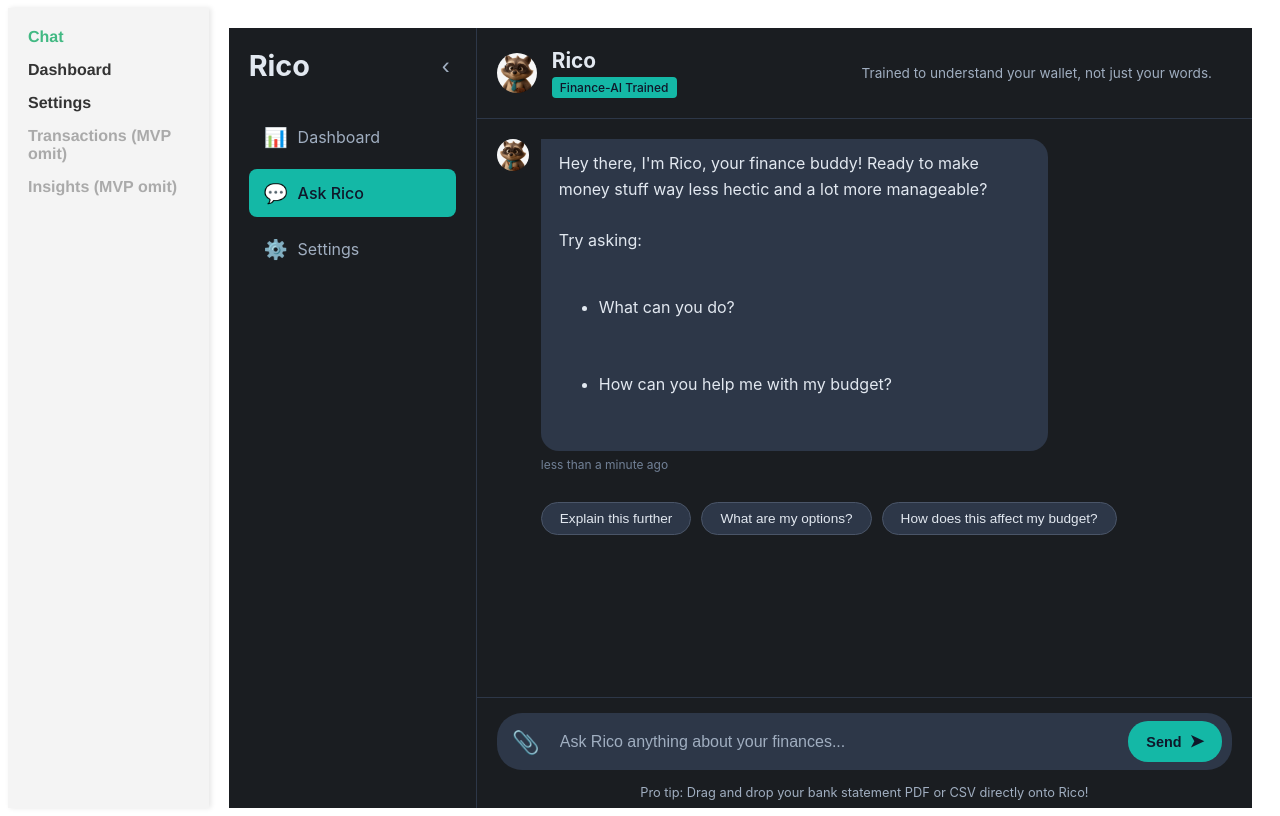
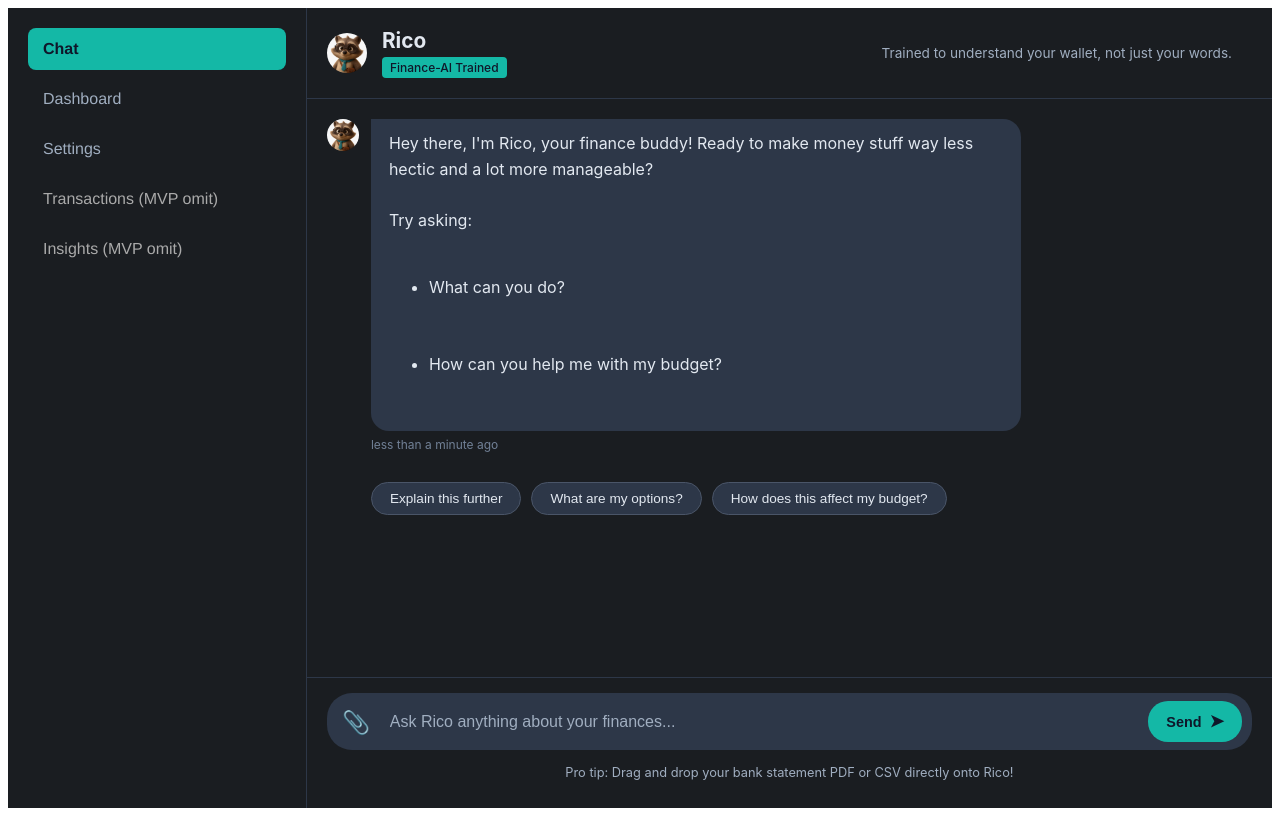
Before and after one commit to whyteaz/rico-frontend, a Vue app in the folder ai-financial-app/frontend/: page / in a window 1280 px wide. Built offline with nearby package versions, Linux system fonts and the light colour scheme.

Commit message:
style working

```diff
--- a/ai-financial-app/frontend/src/App.vue
+++ b/ai-financial-app/frontend/src/App.vue
@@ -27,14 +27,17 @@
   font-family: Avenir, Helvetica, Arial, sans-serif;
   -webkit-font-smoothing: antialiased;
   -moz-osx-font-smoothing: grayscale;
-  color: #2c3e50;
+  background-color: #1A1D21; /* Main Background for the entire app */
+  color: #E2E8F0; /* Default light text color for the app */
 }
 
 .sidebar {
-  width: 200px;
-  background-color: #f4f4f4;
+  width: 260px; /* Adjusted width to match ChatView's original sidebar */
+  background-color: #1A1D21; /* Sidebar background */
   padding: 20px;
-  box-shadow: 2px 0 5px rgba(0,0,0,0.1);
+  border-right: 1px solid #2D3748; /* Separator */
+  display: flex;
+  flex-direction: column;
 }
 
 .sidebar ul {
@@ -44,17 +47,29 @@
 }
 
 .sidebar li {
-  margin-bottom: 15px;
+  margin-bottom: 8px; /* Adjusted margin */
 }
 
 .sidebar a {
+  display: flex; /* To align icon and text if icons are added later */
+  align-items: center;
+  padding: 12px 15px;
+  border-radius: 8px;
   text-decoration: none;
-  color: #333;
-  font-weight: bold;
+  color: #A0AEC0; /* Lighter gray for nav items */
+  font-weight: 500; /* Adjusted font-weight */
+  transition: background-color 0.2s, color 0.2s;
+}
+
+.sidebar a:hover {
+  background-color: #2D3748; /* Slightly lighter dark gray */
+  color: #E2E8F0;
 }
 
 .sidebar a.router-link-exact-active {
-  color: #42b983;
+  background-color: #14B8A6; /* Teal/Cyan accent */
+  color: #0F172A; /* Darker text for active item */
+  font-weight: bold; /* Keep active link bold */
 }
 
 .sidebar li.disabled a {
@@ -64,7 +79,8 @@
 
 .content {
   flex-grow: 1;
-  padding: 20px;
+  /* padding: 20px; */ /* Padding will be handled by the view's container */
   overflow-y: auto;
+  background-color: #1A1D21; /* Ensure content area also has dark background */
 }
 </style>
--- a/ai-financial-app/frontend/src/views/ChatView.vue
+++ b/ai-financial-app/frontend/src/views/ChatView.vue
@@ -1,20 +1,5 @@
 <template>
   <div class="chat-layout-container">
-    <!-- Sidebar -->
-    <div class="sidebar">
-      <div class="sidebar-header">
-        <span class="sidebar-logo">Rico</span>
-        <button class="sidebar-collapse-btn">‹</button>
-      </div>
-      <nav class="sidebar-nav">
-        <ul>
-          <li><a href="#" class="nav-item"><span>📊</span> Dashboard</a></li>
-          <li><a href="#" class="nav-item active"><span>💬</span> Ask Rico</a></li>
-          <li><a href="#" class="nav-item"><span>⚙️</span> Settings</a></li>
-        </ul>
-      </nav>
-    </div>
-
     <!-- Main Chat Area -->
     <div class="chat-view-container">
       <div class="chat-header">
@@ -272,69 +257,6 @@ nextTick(() => {
   font-family: -apple-system, BlinkMacSystemFont, 'Segoe UI', Roboto, Oxygen, Ubuntu, Cantarell, 'Open Sans', 'Helvetica Neue', sans-serif;
 }
 
-/* Sidebar */
-.sidebar {
-  width: 260px;
-  background-color: #1A1D21; /* Sidebar background */
-  padding: 20px;
-  display: flex;
-  flex-direction: column;
-  border-right: 1px solid #2D3748; /* Separator */
-}
-
-.sidebar-header {
-  display: flex;
-  justify-content: space-between;
-  align-items: center;
-  margin-bottom: 30px;
-}
-
-.sidebar-logo {
-  font-size: 1.8em;
-  font-weight: bold;
-  color: #E2E8F0;
-}
-
-.sidebar-collapse-btn {
-  background: none;
-  border: none;
-  color: #A0AEC0; /* Lighter gray for icon */
-  font-size: 1.5em;
-  cursor: pointer;
-}
-
-.sidebar-nav ul {
-  list-style: none;
-  padding: 0;
-  margin: 0;
-}
-
-.sidebar-nav .nav-item {
-  display: flex;
-  align-items: center;
-  padding: 12px 15px;
-  margin-bottom: 8px;
-  border-radius: 8px;
-  text-decoration: none;
-  color: #A0AEC0; /* Lighter gray for nav items */
-  transition: background-color 0.2s, color 0.2s;
-}
-.sidebar-nav .nav-item span {
-  margin-right: 10px;
-  font-size: 1.2em;
-}
-
-.sidebar-nav .nav-item:hover {
-  background-color: #2D3748; /* Slightly lighter dark gray */
-  color: #E2E8F0;
-}
-
-.sidebar-nav .nav-item.active {
-  background-color: #14B8A6; /* Teal/Cyan accent */
-  color: #0F172A; /* Darker text for active item */
-  font-weight: 500;
-}
-
 /* Main Chat View Container */
 .chat-view-container {
   flex-grow: 1;
```
